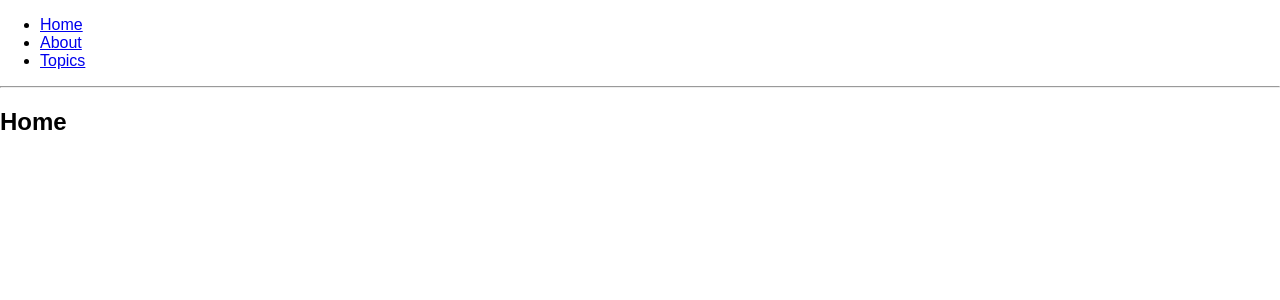
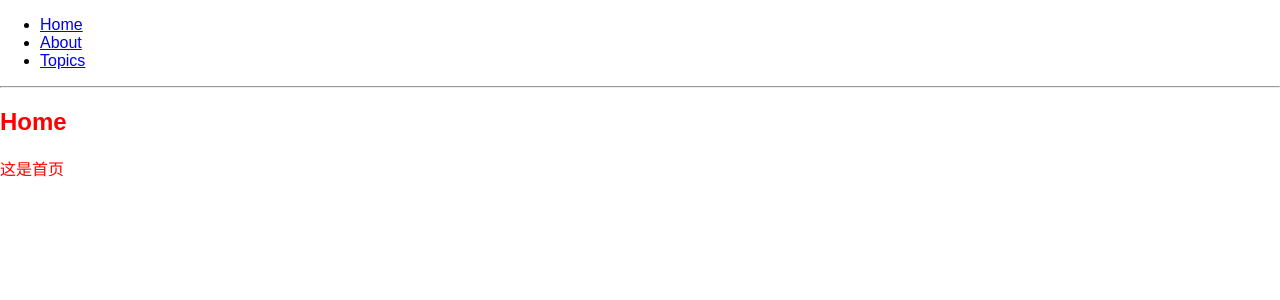
Before and after one commit to helinjiang/pro-react-spa, a React (Create React App) app: page / in a window 1280 px wide. Shown: the top 300 px of the page. Built offline with nearby package versions, Linux system fonts and the light colour scheme; the HTML template or start-up script is replaced by a standard one.

Commit message:
refactor: 虚拟不同的 page

```diff
--- a/src/App.js
+++ b/src/App.js
@@ -1,5 +1,7 @@
 import React from 'react';
 import { BrowserRouter as Router, Link, Route } from 'react-router-dom';
+
+import Home from './pages/home';
 
 const BasicExample = () => (
     <Router>
@@ -23,12 +25,6 @@ const BasicExample = () => (
             <Route path="/topics" component={Topics} />
         </div>
     </Router>
-);
-
-const Home = () => (
-  <div>
-    <h2>Home</h2>
-  </div>
 );
 
 const About = () => (
--- /dev/null
+++ b/src/pages/home/index.css
@@ -0,0 +1,3 @@
+.home {
+    color: red;
+}
--- /dev/null
+++ b/src/pages/home/index.js
@@ -0,0 +1,18 @@
+import React, { Component } from 'react';
+
+import './index.css';
+
+export default class Home extends Component {
+    constructor(props, context) {
+        super(props, context);
+    }
+
+    render() {
+        return (
+            <div className="home">
+                <h2>Home</h2>
+                <p>这是首页</p>
+            </div>
+        );
+    }
+}
```
Also changed, not shown: 1 other file (tests, documents, lock files or other folders). Lines whose indentation alone changed are shown as unchanged.
